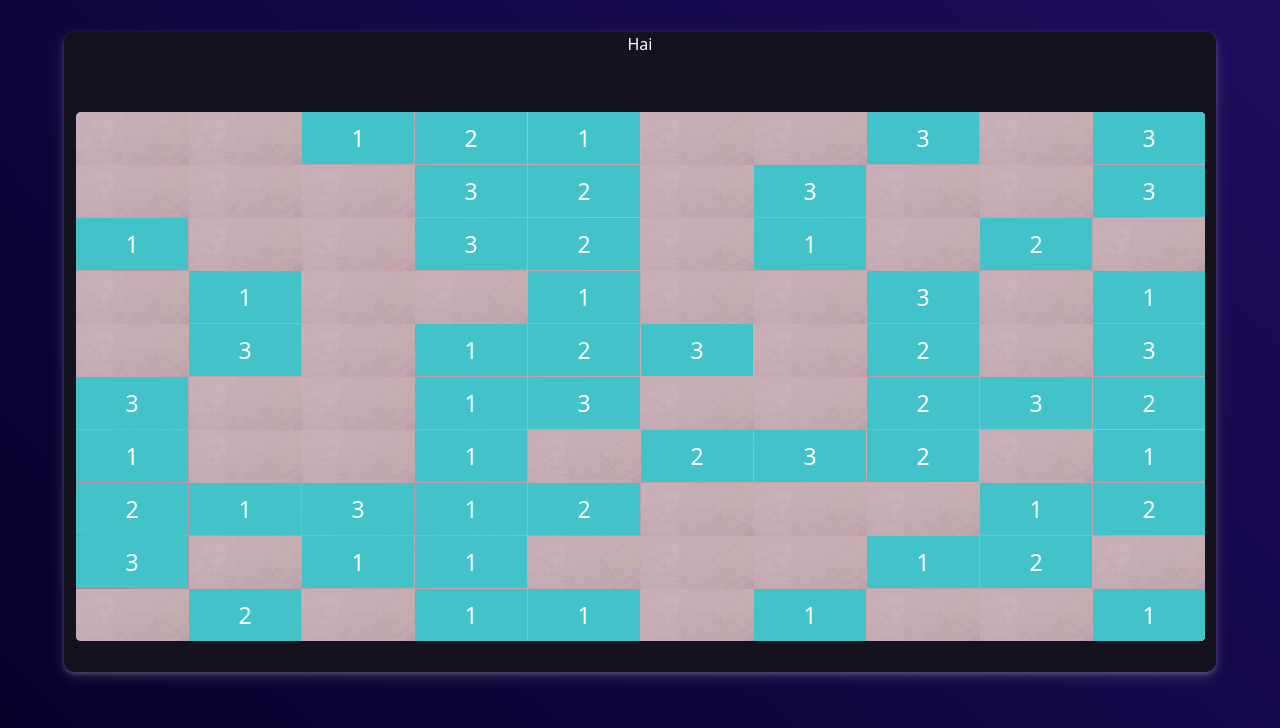
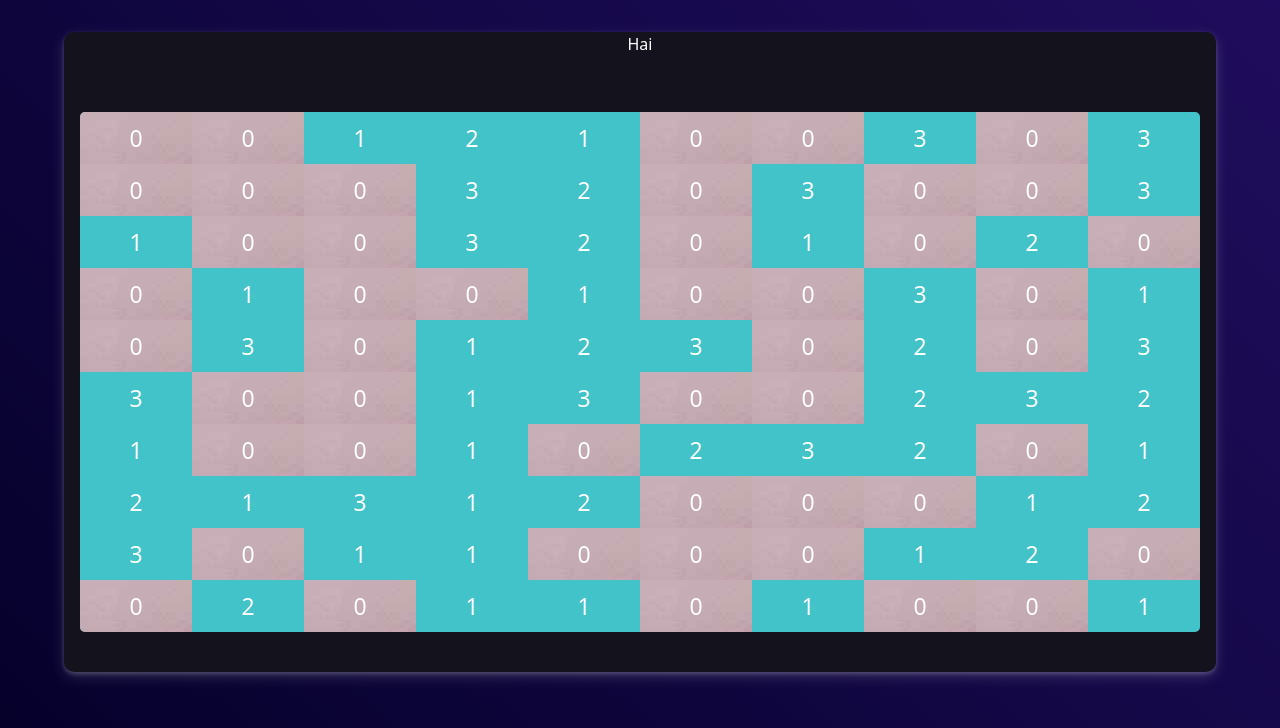
Before and after one commit to budaizalan/undefined, a PHP site: page / in a window 1280 px wide. Shown: the part 72-800 px from the top of the page. Run offline with PHP 8.4, Linux system fonts and the light colour scheme.

Commit message:
Field és Fruits mezők megkülönböztetése

```diff
--- a/MasodikFordulo/public/app.js
+++ b/MasodikFordulo/public/app.js
@@ -16,9 +16,11 @@ function Generator(size) {
             span.className = 'fruits';
             span.textContent = game.map[i][j].fruits.toString();
             if (game.map[i][j].fruits == 0) {
-                var img = document.createElement("img");
-                img.src = './hunor.jpg';
-                div.append(img);
+                // var img = document.createElement("img");
+                span.className = 'field';
+                // img.src = './hunor.jpg';
+                div.append(span);
+                // div!.append(img)
             }
             div.append(span);
             gameDiv.append(div);
--- a/MasodikFordulo/style.css
+++ b/MasodikFordulo/style.css
@@ -70,7 +70,6 @@ body{
   top: 5vh;
   display: grid;
   grid-template-columns: repeat(var(--map-size), 1fr);
-  gap: 1px;
   background-color: #14121c;
   border-radius: 5px; /* Ezt döntsétek el hogy kell-e */
 }
@@ -87,9 +86,20 @@ body{
   width: 100%;
   height: 100%;
   font-size: 1.8vmax; /*Állíthatod az értéket, de a vmax-ot hagyd benne!*/
-  color: white;
+  color: white; /* Igazából csak át kell rakni a textet egy kurva almafára aztán kész*/
   display: flex;
   justify-content: center;
   align-items: center;
   margin: auto;
 }
+
+.cell .field {
+  width: 100%;
+  height: 100%;
+  font-size: 1.8vmax; /*Állíthatod az értéket, de a vmax-ot hagyd benne!*/
+  background-image: url(./hunor.jpg);
+  display: flex;
+  justify-content: center;
+  align-items: center;
+  margin: auto;
+}
```
Also changed, not shown: MasodikFordulo/src/app.ts (+5 -3 lines).
